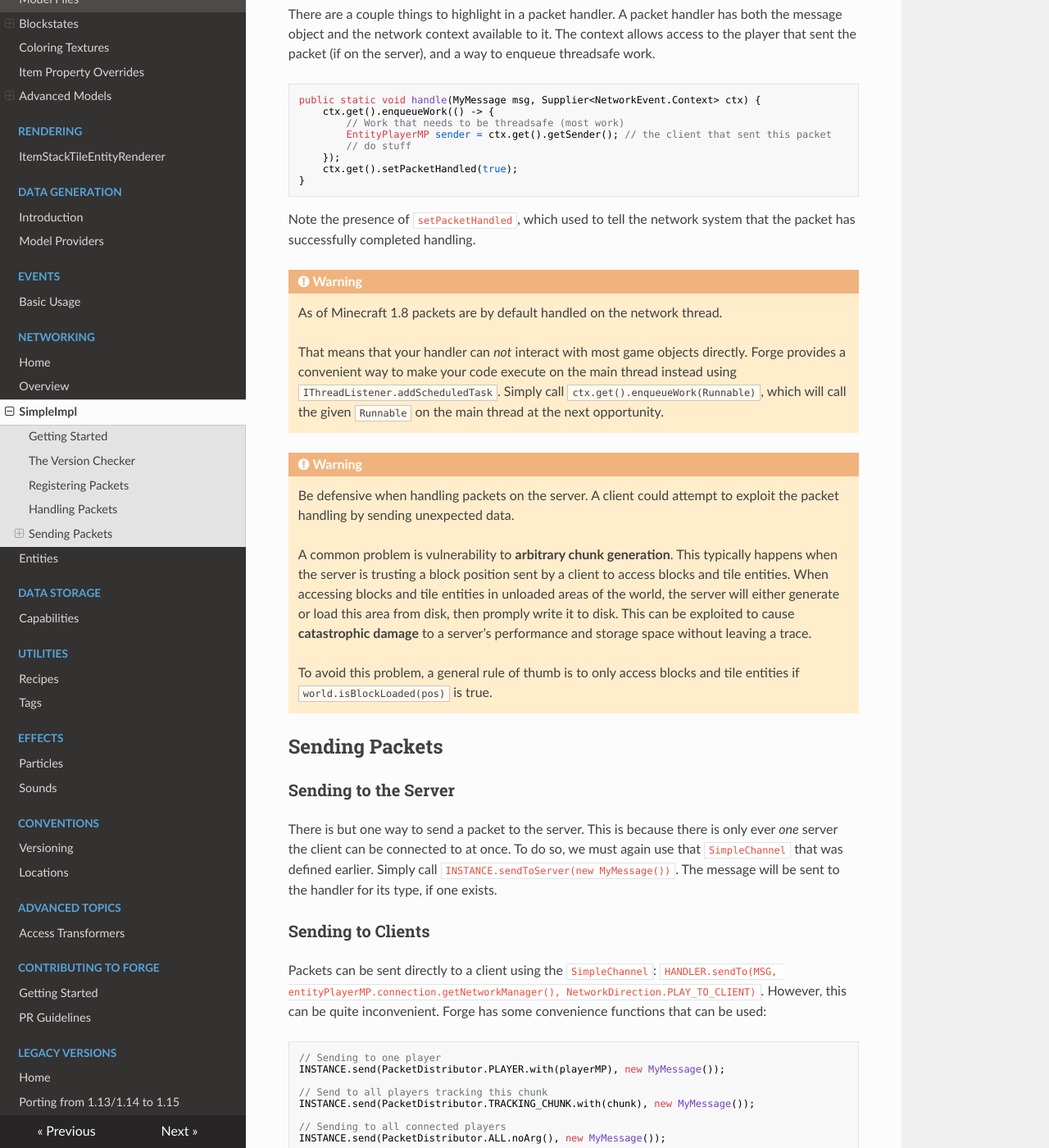
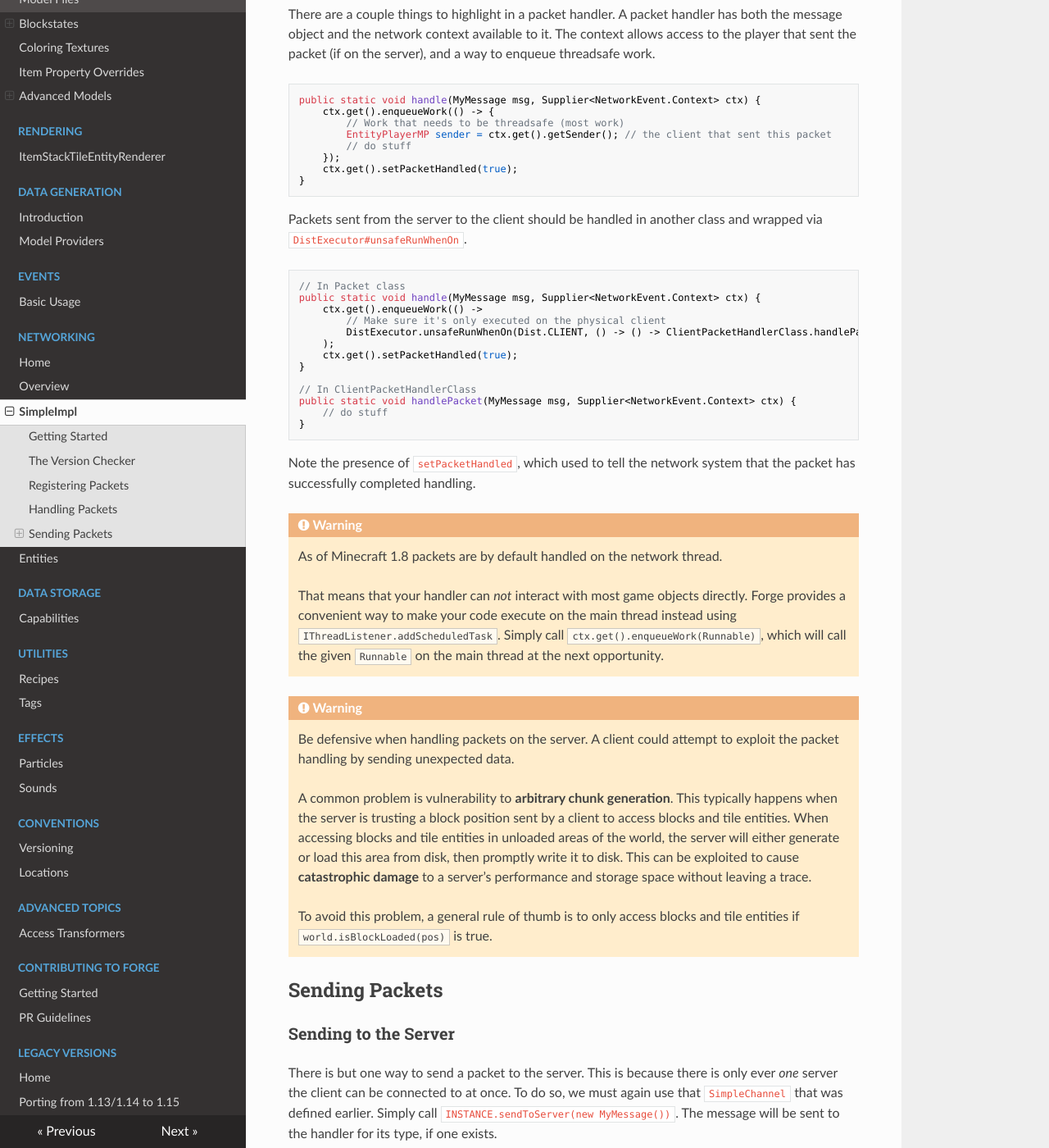
Before and after one commit to MinecraftForge/Documentation, an MkDocs documentation site: the page built from docs/networking/simpleimpl.md, in a window 1280 px wide and 1400 px high, scrolled down 1594 px. Shown: the whole window at 82% size. Built offline with MkDocs 1.6.1, drawn with Linux system fonts in a browser that asks for light colours; nearby versions of some CDN libraries.

Commit message:
Address #178 (#6)
* Address #178

Add example for Server -> Client packet handling
Fix any typos

* Disappear the erroring semicolon

````diff
--- a/docs/networking/simpleimpl.md
+++ b/docs/networking/simpleimpl.md
@@ -58,6 +58,24 @@ public static void handle(MyMessage msg, Supplier<NetworkEvent.Context> ctx) {
 }
 ```
 
+Packets sent from the server to the client should be handled in another class and wrapped via `DistExecutor#unsafeRunWhenOn`.
+
+```java
+// In Packet class
+public static void handle(MyMessage msg, Supplier<NetworkEvent.Context> ctx) {
+    ctx.get().enqueueWork(() ->
+        // Make sure it's only executed on the physical client
+        DistExecutor.unsafeRunWhenOn(Dist.CLIENT, () -> () -> ClientPacketHandlerClass.handlePacket(msg, ctx))
+    );
+    ctx.get().setPacketHandled(true);
+}
+
+// In ClientPacketHandlerClass
+public static void handlePacket(MyMessage msg, Supplier<NetworkEvent.Context> ctx) {
+    // do stuff
+}
+```
+
 Note the presence of `setPacketHandled`, which used to tell the network system that the packet has successfully completed handling.
 
 !!! warning
@@ -72,7 +90,7 @@ Note the presence of `setPacketHandled`, which used to tell the network system t
 
     Be defensive when handling packets on the server. A client could attempt to exploit the packet handling by sending unexpected data.
 
-    A common problem is vulnerability to **arbitrary chunk generation**. This typically happens when the server is trusting a block position sent by a client to access blocks and tile entities. When accessing blocks and tile entities in unloaded areas of the world, the server will either generate or load this area from disk, then promply write it to disk. This can be exploited to cause **catastrophic damage** to a server's performance and storage space without leaving a trace.
+    A common problem is vulnerability to **arbitrary chunk generation**. This typically happens when the server is trusting a block position sent by a client to access blocks and tile entities. When accessing blocks and tile entities in unloaded areas of the world, the server will either generate or load this area from disk, then promptly write it to disk. This can be exploited to cause **catastrophic damage** to a server's performance and storage space without leaving a trace.
 
     To avoid this problem, a general rule of thumb is to only access blocks and tile entities if `world.isBlockLoaded(pos)` is true.
 
````
